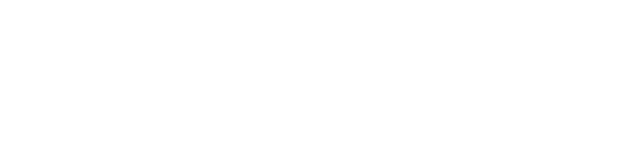
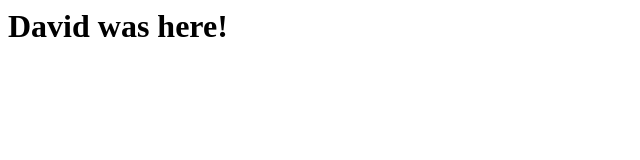
Before and after one commit to Ommote/git-collab, a plain HTML site: page matt.html in a window 1280 px wide. Shown: the whole page, without its empty margins (0-640 px from the left). Drawn offline with Linux system fonts and the light colour scheme.

Commit message:
add h1 to matt.html

```diff
--- a/matt.html
+++ b/matt.html
@@ -7,5 +7,7 @@
 </head>
 <body>
 
+<h1>David was here!</h1>
+
 </body>
 </html>
```
